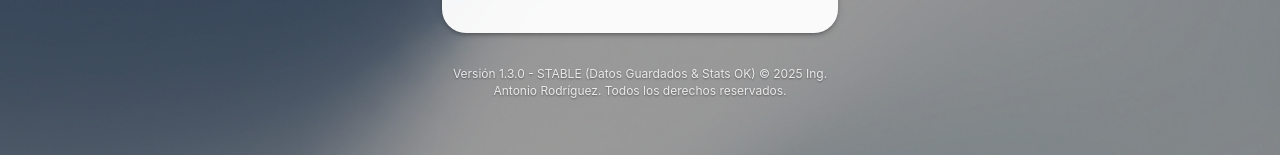
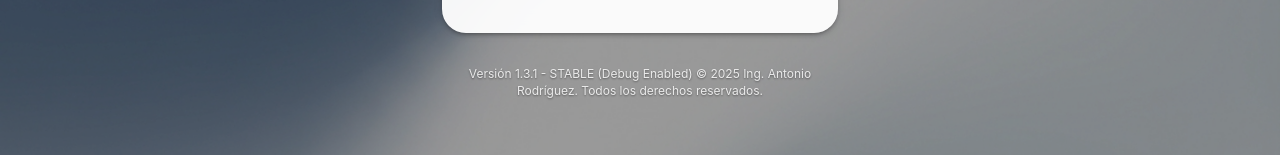
Before and after one commit to docenciainformatica2025/findriver-app, a React (Vite) app in the folder frontend/: page / in a window 1280 px wide. Shown: the part 539-694 px from the top of the page. Built offline with nearby package versions, Linux system fonts and the light colour scheme; no server answers.

Commit message:
Polish: Sync Version 1.3.1 across Login and Profile screens (Retry)

```diff
--- a/frontend/src/screens/LoginScreen.jsx
+++ b/frontend/src/screens/LoginScreen.jsx
@@ -160,7 +160,7 @@ export default function LoginScreen() {
                     </Box>
                 </Paper>
                 <Typography variant="body2" color="text.secondary" align="center" sx={{ mt: 4, mb: 2, fontSize: '0.75rem', opacity: 0.8, color: 'white', textShadow: '0 1px 2px rgba(0,0,0,0.5)' }}>
-                    Versión 1.3.0 - STABLE (Datos Guardados & Stats OK) © 2025 Ing. Antonio Rodríguez. Todos los derechos reservados.
+                    Versión 1.3.1 - STABLE (Debug Enabled) © 2025 Ing. Antonio Rodríguez. Todos los derechos reservados.
                 </Typography>
             </Box>
         </Container>
--- a/frontend/src/screens/ProfileScreen.jsx
+++ b/frontend/src/screens/ProfileScreen.jsx
@@ -617,7 +617,7 @@ export default function ProfileScreen() {
             </Stack>
 
             <Box sx={{ textAlign: 'center', mt: 4, color: 'text.disabled' }}>
-                <Typography variant="caption" display="block">Versión 1.0.2</Typography>
+                <Typography variant="caption" display="block">Versión 1.3.1 - STABLE (Debug Enabled)</Typography>
                 <Typography variant="caption">© 2025 Ing. Antonio Rodríguez. Todos los derechos reservados.</Typography>
             </Box>
         </Box>
```
